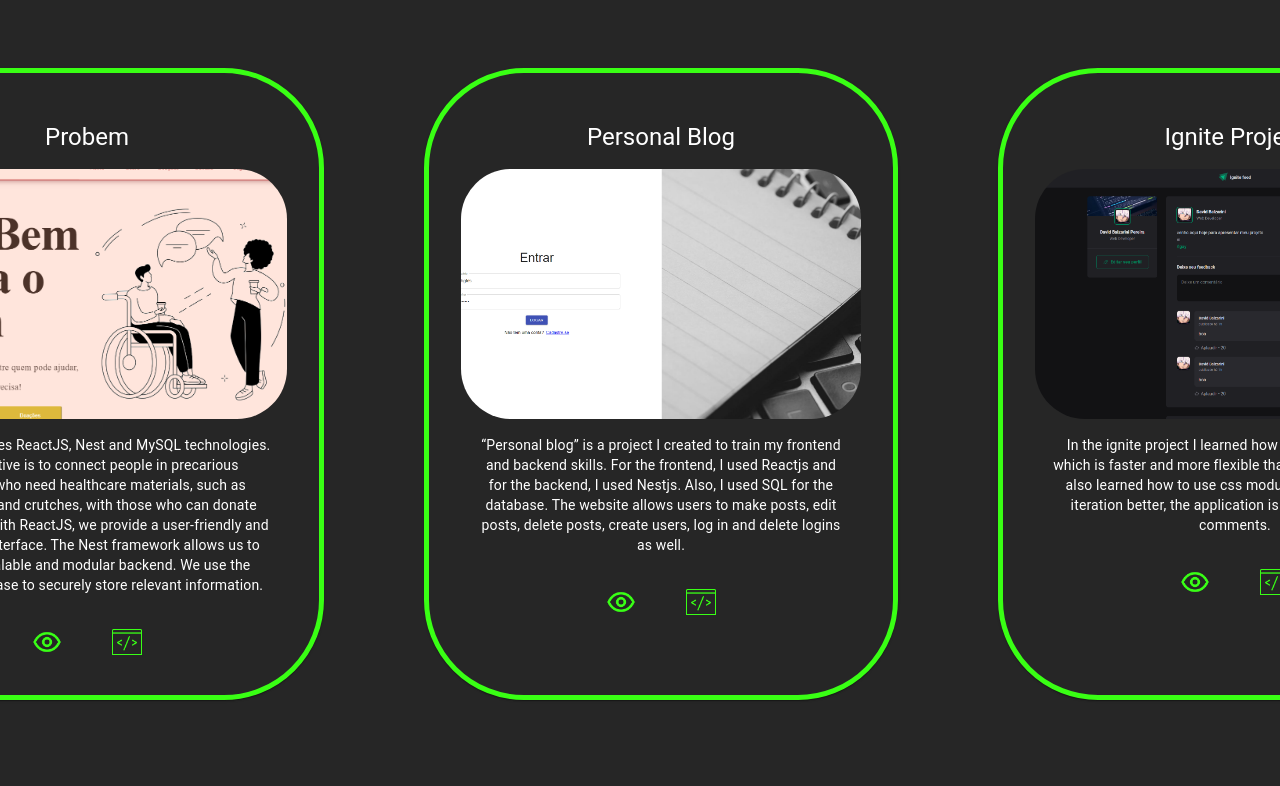
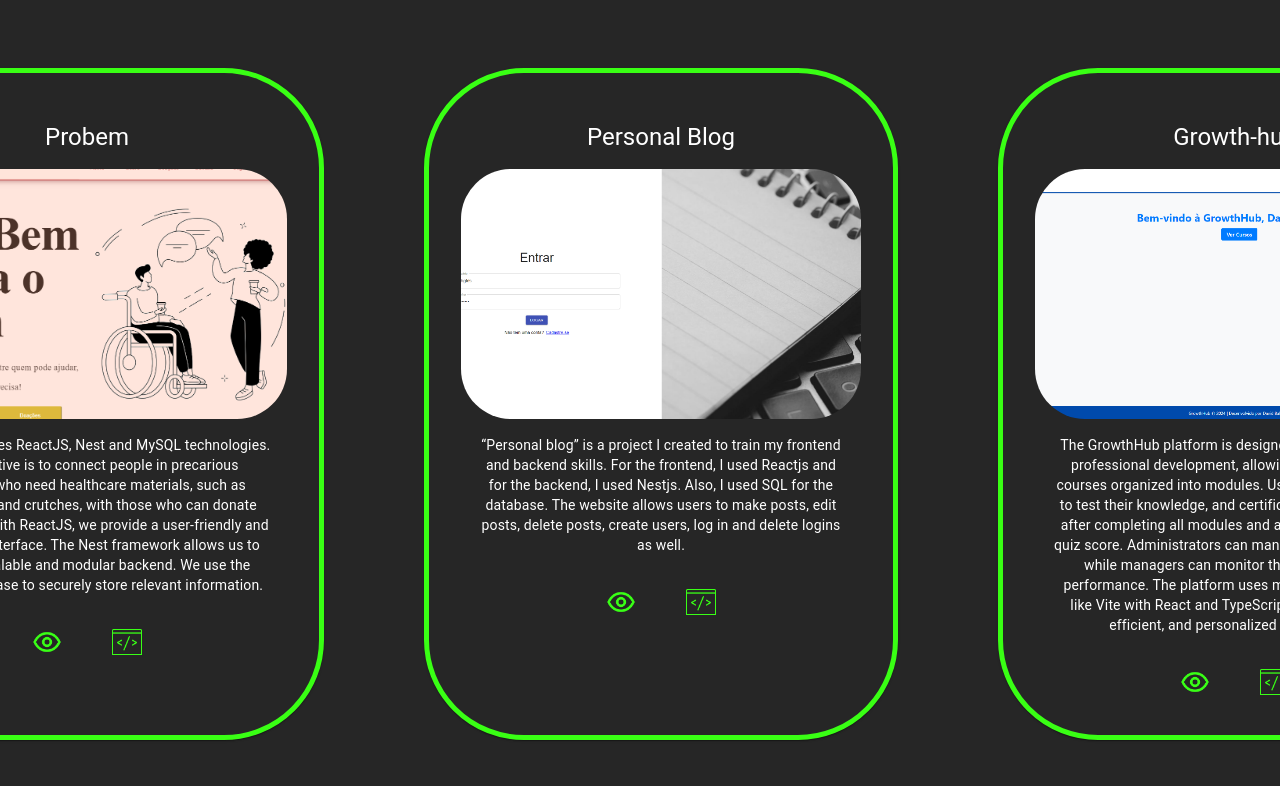
Before and after one commit to davidbalzarini/portifolio, a React (Vite) app: page / in a window 1280 px wide. Shown: the part 821-1607 px from the top of the page. Built offline with nearby package versions, Linux system fonts and the light colour scheme.

Commit message:
adição de projeto

```diff
--- a/src/components/Idioma/idioma.tsx
+++ b/src/components/Idioma/idioma.tsx
@@ -41,6 +41,10 @@ export const languageTexts = {
             title: "Ignite Project",
             resumo: "In the ignite project I learned how to use Vitejs better, which is faster and more flexible than Create-React-App, I also learned how to use css modules and understood iteration better, the application is a kind of feed with comments."
         },
+        project4:{
+          title: "Growth-hub",
+          resumo: "The GrowthHub platform is designed for education and professional development, allowing users to access courses organized into modules. Users can take quizzes to test their knowledge, and certificates are issued only after completing all modules and achieving a minimum quiz score. Administrators can manage course materials, while managers can monitor their subordinates' performance. The platform uses modern technologies like Vite with React and TypeScript to ensure robust, efficient, and personalized experiences."
+        }
     },
     conhecimentos:{
       titulo: "Instruction",
@@ -90,6 +94,10 @@ export const languageTexts = {
             title: "Projeto Ignite",
             resumo: "no projeto ignite aprendi a utilizar melhor Vitejs que é mais rapido mais flexivel que o Create-React-App, tambem aprendi a usar css modules e entendi melhor a iteração, a aplicação é uma espécie de feed com comentários"
         },
+        project4:{
+          title: "Growth-hub",
+          resumo: "A plataforma GrowthHub é projetada para educação e desenvolvimento profissional, permitindo que os usuários acessem cursos organizados em módulos. Os usuários podem realizar quizzes para testar seus conhecimentos, e os certificados são emitidos apenas após a conclusão de todos os módulos e a obtenção de uma pontuação mínima nos quizzes. Os administradores podem gerenciar materiais do curso, enquanto os gestores podem monitorar o desempenho de seus subordinados. A plataforma utiliza tecnologias modernas como Vite com React e TypeScript para garantir experiências robustas, eficientes e personalizadas."
+        }
     },
     conhecimentos:{
       titulo: "Conhecimentos",
@@ -119,12 +127,11 @@ export const LanguageProvider: React.FC<LanguageProviderProps> = ({ children })
   const [language, setLanguage] = useState('en');
 
   useEffect(() => {
-    // Aqui você pode implementar a lógica para mudar o idioma em toda a aplicação, como alterar os textos exibidos
-    // por exemplo, poderia ser feito através de um serviço de tradução ou arquivos de idioma
+
   }, [language]);
 
   const toggleLanguage = () => {
-    setLanguage(prevLanguage => (prevLanguage === 'pt' ? 'en' : 'pt')); // Alternar entre inglês e espanhol
+    setLanguage(prevLanguage => (prevLanguage === 'pt' ? 'en' : 'pt'));
   };
 
   const languageContextValue: LanguageContextType = {
--- a/src/paginas/projetos/Projetos.tsx
+++ b/src/paginas/projetos/Projetos.tsx
@@ -52,6 +52,16 @@ function Projetos(){
         {
             id: 3,
             project:{
+                imgUrl: "growthhub.png",
+                name: languageTexts.pt.projects.project4.title,
+                descreption: languageTexts.pt.projects.project4.resumo,
+                url:"https://growthub.netlify.app/",
+                code:"https://github.com/davidbalzarini/GrowthHub"
+            }
+        },
+        {
+            id: 4,
+            project:{
                 imgUrl: "ignite.png",
                 name: "Projeto Ignite",
                 descreption: "no projeto ignite aprendi a utilizar melhor Vitejs que é mais rapido mais flexivel que o Create-React-App, tambem aprendi a usar css modules e entendi melhor a iteração, a aplicação é uma espécie de feed com comentários",
@@ -59,6 +69,7 @@ function Projetos(){
                 code:"https://github.com/davidbalzarini/ignite"
             }
         },
+
     ] : projetos = [
         {
             id: 1,
@@ -83,6 +94,16 @@ function Projetos(){
         {
             id: 3,
             project:{
+                imgUrl: "growthhub.png",
+                name: languageTexts.en.projects.project4.title,
+                descreption: languageTexts.en.projects.project4.resumo,
+                url:"https://growthub.netlify.app/",
+                code:"https://github.com/davidbalzarini/GrowthHub"
+            }
+        },
+        {
+            id: 4,
+            project:{
                 imgUrl: "ignite.png",
                 name: languageTexts.en.projects.project3.title,
                 descreption: languageTexts.en.projects.project3.resumo,
@@ -90,6 +111,7 @@ function Projetos(){
                 code:"https://github.com/davidbalzarini/ignite"
             }
         },
+
     ]
 
 
```
Also changed, not shown: public/growthhub.png (added).
